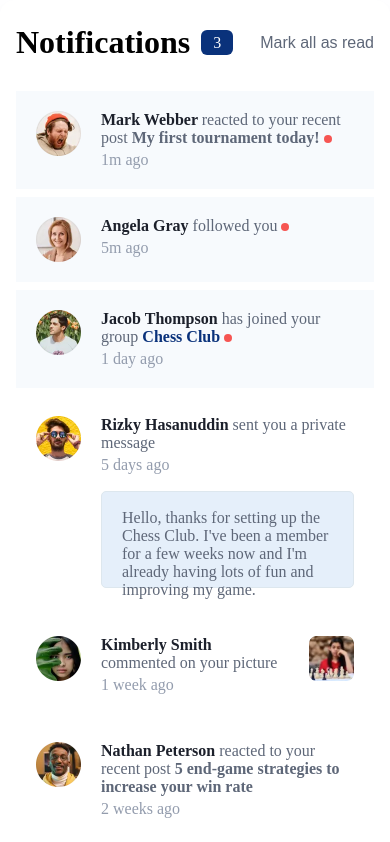
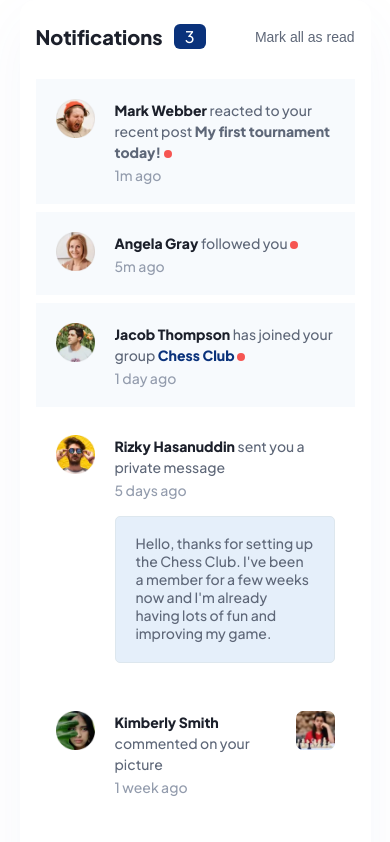
Before and after one commit to Abrham007/notification-page-app, a React (Create React App) app: page / in a window 390 px wide. Shown: the top 842 px of the page. Built offline with nearby package versions, Linux system fonts and the light colour scheme.

Commit message:
finished the complete style

```diff
--- a/public/assets/css/style.css
+++ b/public/assets/css/style.css
@@ -1,3 +1,15 @@
+@font-face {
+  font-family: "Plus Jakarta Sans";
+  font-style: normal;
+  font-weight: 500;
+  src: url(../fonts/static/PlusJakartaSans-Medium.ttf);
+}
+@font-face {
+  font-family: "Plus Jakarta Sans";
+  font-style: normal;
+  font-weight: 800;
+  src: url(../fonts/static/PlusJakartaSans-ExtraBold.ttf);
+}
 * {
   margin: 0;
   padding: 0;
@@ -20,6 +32,7 @@
   display: flex;
   justify-content: center;
   align-items: center;
+  font-family: Plus Jakarta Sans;
 }
 
 .main {
@@ -35,7 +48,7 @@
 }
 @media screen and (max-width: 750px) {
   .main {
-    width: 100vw;
+    width: 90vw;
     padding: 24px 16px;
   }
 }
@@ -49,6 +62,17 @@
   display: flex;
   gap: 11px;
   align-items: center;
+}
+.header__title {
+  color: var(--color5);
+  font-feature-settings: "clig" off, "liga" off;
+  font-size: 24px;
+  font-weight: 800;
+}
+@media screen and (max-width: 750px) {
+  .header__title {
+    font-size: 20px;
+  }
 }
 .header__num {
   display: flex;
@@ -67,6 +91,11 @@
   font-weight: 500;
   border: none;
   background-color: transparent;
+}
+@media screen and (max-width: 750px) {
+  .header__btn {
+    font-size: 14px;
+  }
 }
 .header__btn:hover {
   cursor: pointer;
@@ -88,6 +117,13 @@
   width: 45px;
   height: 45px;
 }
+@media screen and (max-width: 750px) {
+  .item__img {
+    width: 39px;
+    height: 39px;
+    flex-shrink: 0;
+  }
+}
 .item__info {
   display: flex;
   flex-direction: column;
@@ -100,6 +136,11 @@
   font-weight: 800;
   flex-shrink: 0;
 }
+@media screen and (max-width: 750px) {
+  .item__name {
+    font-size: 14px;
+  }
+}
 .item__name:hover {
   cursor: pointer;
   color: var(--color4);
@@ -111,11 +152,21 @@
   font-weight: 500;
   flex-shrink: 0;
 }
+@media screen and (max-width: 750px) {
+  .item__action {
+    font-size: 14px;
+  }
+}
 .item__post {
   color: var(--color3);
   font-feature-settings: "clig" off, "liga" off;
   font-size: 16px;
   font-weight: 800;
+}
+@media screen and (max-width: 750px) {
+  .item__post {
+    font-size: 14px;
+  }
 }
 .item__post:hover {
   cursor: pointer;
@@ -127,9 +178,13 @@
   font-size: 16px;
   font-weight: 800;
 }
+@media screen and (max-width: 750px) {
+  .item__group {
+    font-size: 14px;
+  }
+}
 .item__message {
   width: 100%;
-  height: 97px;
   border-radius: 5px;
   border: 1px solid #dde7ee;
   background: var(--color7);
@@ -140,6 +195,11 @@
   font-weight: 500;
   margin-top: 13px;
 }
+@media screen and (max-width: 750px) {
+  .item__message {
+    font-size: 14px;
+  }
+}
 .item__message:hover {
   cursor: pointer;
 }
@@ -149,6 +209,11 @@
   font-size: 16px;
   font-weight: 500;
 }
+@media screen and (max-width: 750px) {
+  .item__elapsed-time {
+    font-size: 14px;
+  }
+}
 .item__posted-img {
   width: 45px;
   height: 45px;
@@ -156,5 +221,12 @@
   border-radius: 7px;
   margin-left: auto;
 }
+@media screen and (max-width: 750px) {
+  .item__posted-img {
+    font-size: 14px;
+    width: 39px;
+    height: 39px;
+  }
+}
 
 /*# sourceMappingURL=style.css.map */
--- a/public/assets/css/style.scss
+++ b/public/assets/css/style.scss
@@ -1,3 +1,5 @@
+@use "topography";
+
 * {
   margin: 0;
   padding: 0;
@@ -26,6 +28,7 @@
   display: flex;
   justify-content: center;
   align-items: center;
+  font-family: Plus Jakarta Sans;
 }
 
 .main {
@@ -40,7 +43,7 @@
   box-shadow: 0px 20px 60px 0px rgba(73, 97, 168, 0.05);
 
   @include custom-media(750px) {
-    width: 100vw;
+    width: 90vw;
     padding: 24px 16px;
   }
 }
@@ -54,6 +57,17 @@
     display: flex;
     gap: 11px;
     align-items: center;
+  }
+
+  &__title {
+    color: var(--color5);
+    font-feature-settings: "clig" off, "liga" off;
+    font-size: 24px;
+    font-weight: 800;
+
+    @include custom-media(750px) {
+      font-size: 20px;
+    }
   }
 
   &__num {
@@ -74,6 +88,10 @@
     font-weight: 500;
     border: none;
     background-color: transparent;
+
+    @include custom-media(750px) {
+      font-size: 14px;
+    }
 
     &:hover {
       cursor: pointer;
@@ -96,6 +114,12 @@
   &__img {
     width: 45px;
     height: 45px;
+
+    @include custom-media(750px) {
+      width: 39px;
+      height: 39px;
+      flex-shrink: 0;
+    }
   }
 
   &__info {
@@ -104,17 +128,16 @@
     gap: 4px;
   }
 
-  &__text {
-    // display: flex;
-    // gap: 6px;
-  }
-
   &__name {
     color: var(--color5);
     font-feature-settings: "clig" off, "liga" off;
     font-size: 16px;
     font-weight: 800;
     flex-shrink: 0;
+
+    @include custom-media(750px) {
+      font-size: 14px;
+    }
 
     &:hover {
       cursor: pointer;
@@ -128,6 +151,10 @@
     font-size: 16px;
     font-weight: 500;
     flex-shrink: 0;
+
+    @include custom-media(750px) {
+      font-size: 14px;
+    }
   }
 
   &__post {
@@ -135,6 +162,10 @@
     font-feature-settings: "clig" off, "liga" off;
     font-size: 16px;
     font-weight: 800;
+
+    @include custom-media(750px) {
+      font-size: 14px;
+    }
 
     &:hover {
       cursor: pointer;
@@ -147,11 +178,14 @@
     font-feature-settings: "clig" off, "liga" off;
     font-size: 16px;
     font-weight: 800;
+
+    @include custom-media(750px) {
+      font-size: 14px;
+    }
   }
 
   &__message {
     width: 100%;
-    height: 97px;
     border-radius: 5px;
     border: 1px solid #dde7ee;
     background: var(--color7);
@@ -161,6 +195,10 @@
     font-size: 16px;
     font-weight: 500;
     margin-top: 13px;
+
+    @include custom-media(750px) {
+      font-size: 14px;
+    }
 
     &:hover {
       cursor: pointer;
@@ -172,6 +210,10 @@
     font-feature-settings: "clig" off, "liga" off;
     font-size: 16px;
     font-weight: 500;
+
+    @include custom-media(750px) {
+      font-size: 14px;
+    }
   }
 
   &__posted-img {
@@ -180,5 +222,11 @@
     flex-shrink: 0;
     border-radius: 7px;
     margin-left: auto;
+
+    @include custom-media(750px) {
+      font-size: 14px;
+      width: 39px;
+      height: 39px;
+    }
   }
 }
```
Also changed, not shown: 1 other file (tests, documents, lock files or other folders).
